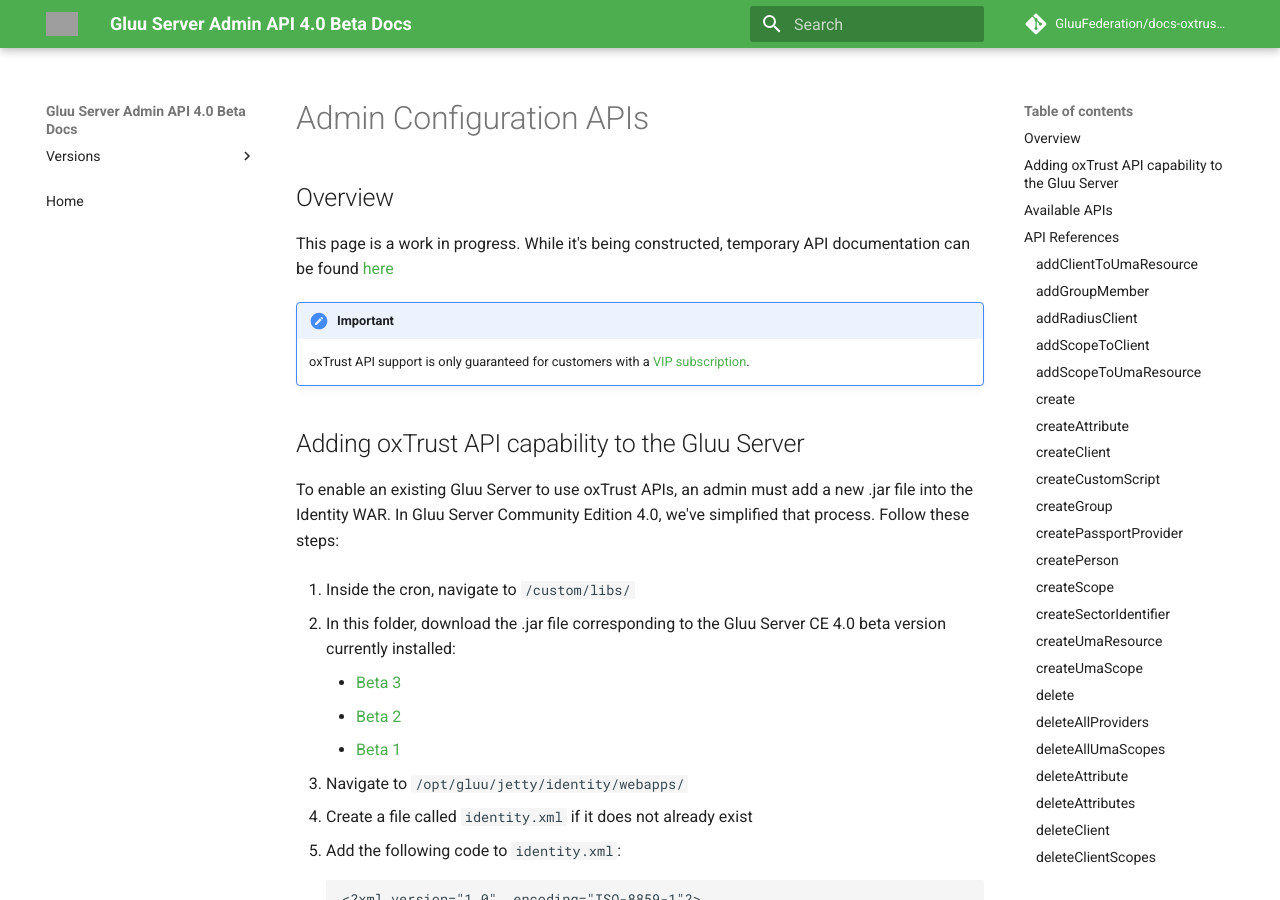
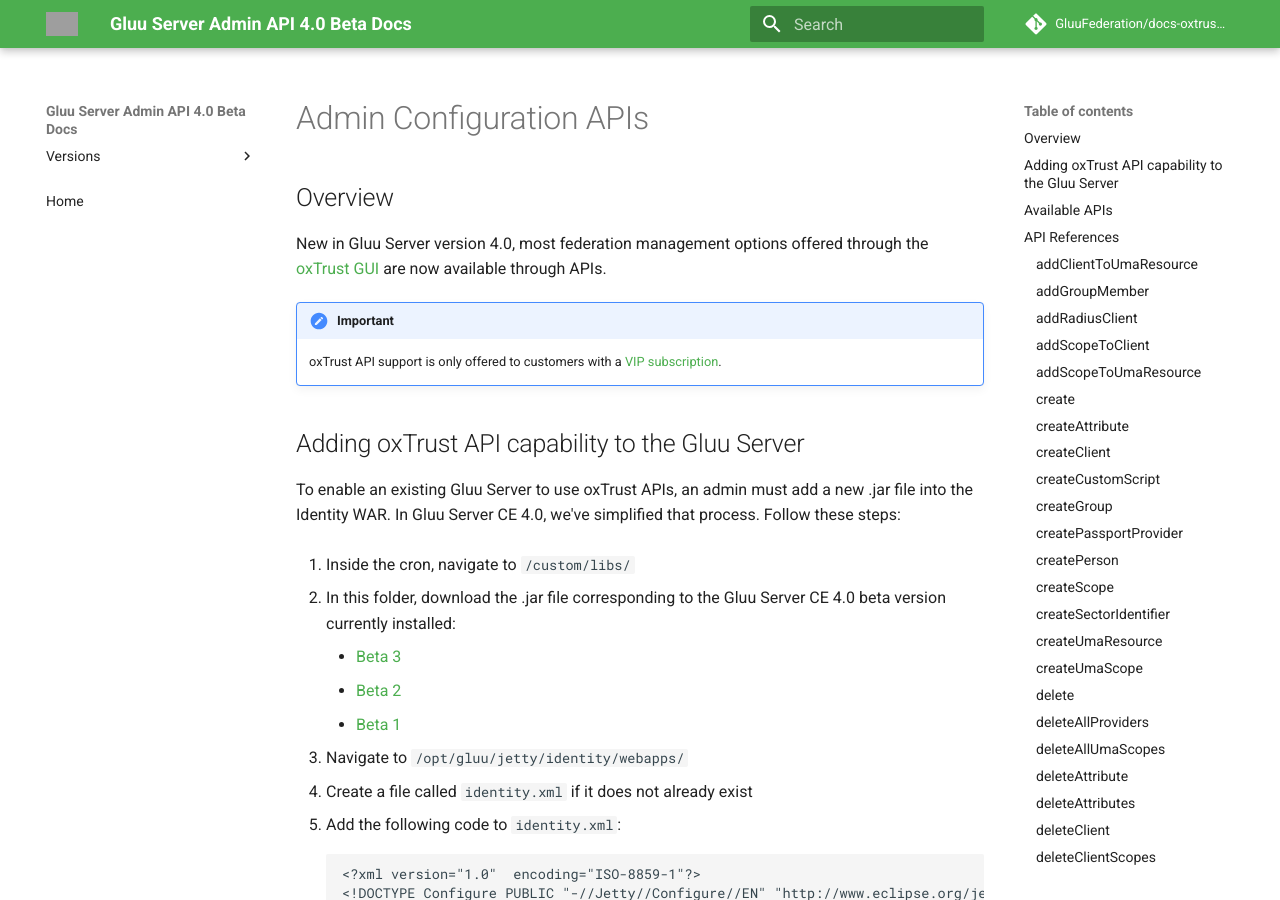
Before and after one commit to GluuFederation/docs-oxtrust-api-prod, an MkDocs documentation site: the page built from docs/source/admin-apis.md, in a window 1280 px wide and 900 px high. Built offline with MkDocs 1.6.1 and Material for MkDocs 9.7.7, drawn with Linux system fonts in a browser that asks for light colours; comment, search, counter and statistics services are not loaded; grey boxes are pictures that could not be loaded.

Commit message:
Added Overview draft

```diff
--- a/docs/source/admin-apis.md
+++ b/docs/source/admin-apis.md
@@ -2,14 +2,14 @@
 
 ## Overview
 
-This page is a work in progress. While it's being constructed, temporary API documentation can be found [here](https://gluu.org/docs/oxtrustapi/)
+New in Gluu Server version 4.0, most federation management options offered through the [oxTrust GUI](https://gluu.org/docs/ce/4.0/admin-guide/oxtrust-ui/) are now available through APIs.
 
 !!! Important
-    oxTrust API support is only guaranteed for customers with a [VIP subscription](https://www.gluu.org/pricing#vip).
+    oxTrust API support is only offered to customers with a [VIP subscription](https://www.gluu.org/pricing#vip).
 
 ## Adding oxTrust API capability to the Gluu Server
 
-To enable an existing Gluu Server to use oxTrust APIs, an admin must add a new .jar file into the Identity WAR. In Gluu Server Community Edition 4.0, we've simplified that process. Follow these steps:
+To enable an existing Gluu Server to use oxTrust APIs, an admin must add a new .jar file into the Identity WAR. In Gluu Server CE 4.0, we've simplified that process. Follow these steps:
 
 1. Inside the cron, navigate to `/custom/libs/`
 
```
